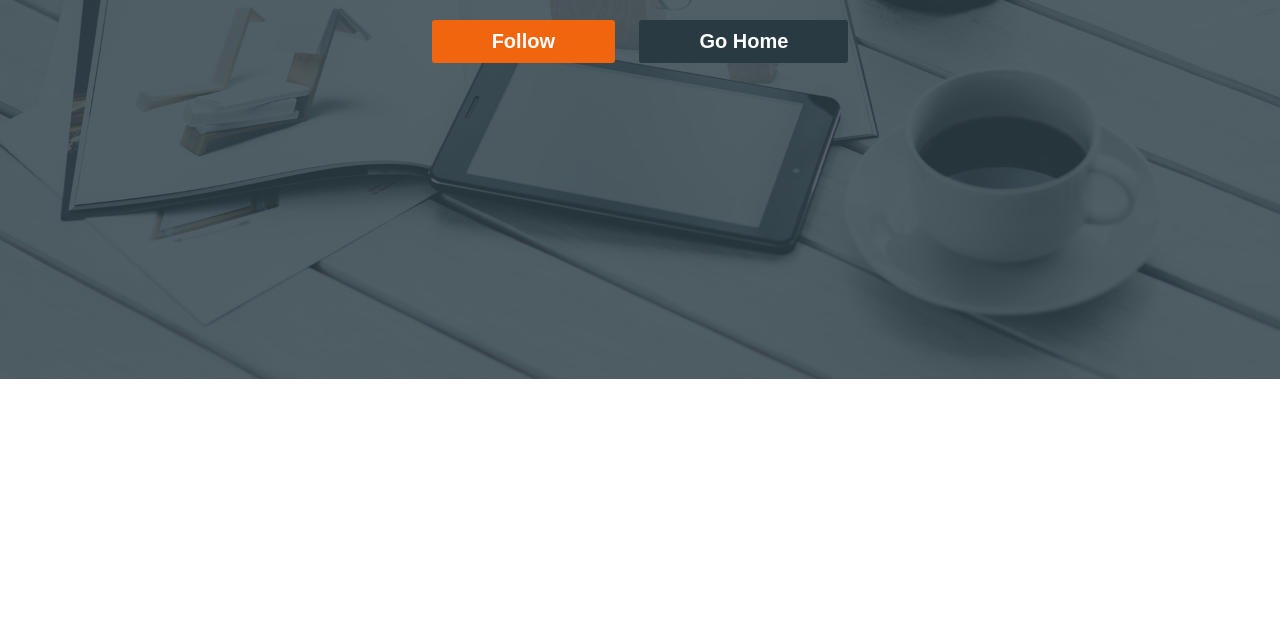
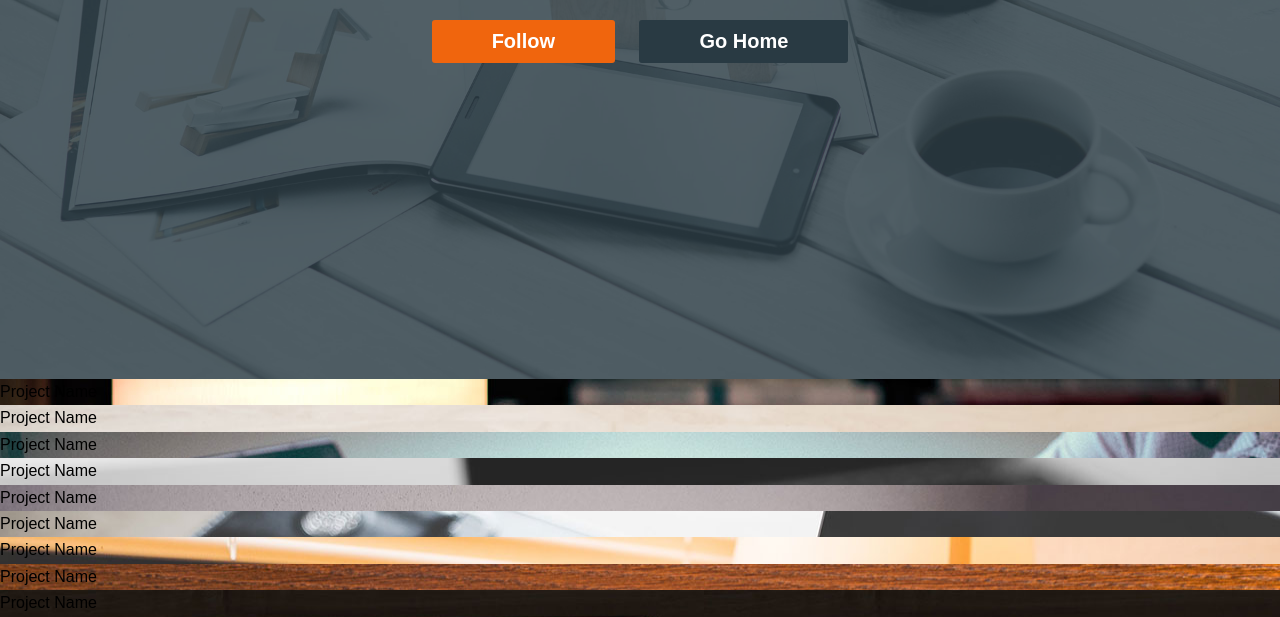
Before and after one commit to AndriiSavchuk/grid-project, a website: page app/index.html in a window 1280 px wide. Shown: the part 421-1038 px from the top of the page. Before the commit the page ends 800 px from the top, so only its background shows below. Drawn offline with Linux system fonts and the light colour scheme.

Commit message:
added portfolio markup + images

```diff
--- a/app/index.html
+++ b/app/index.html
@@ -26,6 +26,21 @@
     </div>
   </header>
 
+  <main>
+    <section id="portfolio">
+      <div class="portfolio-item grid" style="background-image: url(../img/1.jpg)"><span>Project Name</span></div>
+      <div class="portfolio-item grid" style="background-image: url(../img/2.jpg)"><span>Project Name</span></div>
+      <div class="portfolio-item grid" style="background-image: url(../img/3.jpg)"><span>Project Name</span></div>
+      <div class="portfolio-item grid" style="background-image: url(../img/4.jpg)"><span>Project Name</span></div>
+      <div class="portfolio-item grid" style="background-image: url(../img/5.jpg)"><span>Project Name</span></div>
+      <div class="portfolio-item grid" style="background-image: url(../img/6.jpg)"><span>Project Name</span></div>
+      <div class="portfolio-item grid" style="background-image: url(../img/7.jpg)"><span>Project Name</span></div>
+      <div class="portfolio-item grid" style="background-image: url(../img/8.jpg)"><span>Project Name</span></div>
+      <div class="portfolio-item grid" style="background-image: url(../img/9.jpg)"><span>Project Name</span></div>
+
+    </section>
+  </main>
+
 
 	<link rel="stylesheet" href="css/main.min.css">
 	<script src="js/scripts.min.js"></script>
```
Also changed, not shown: app/sass/main.sass (+8 -0 lines), app/img/1.jpg (added), app/img/2.jpg (added), app/img/3.jpg (added), app/img/4.jpg (added), app/img/5.jpg (added), app/img/6.jpg (added), app/img/7.jpg (added), app/img/8.jpg (added), app/img/9.jpg (added).
